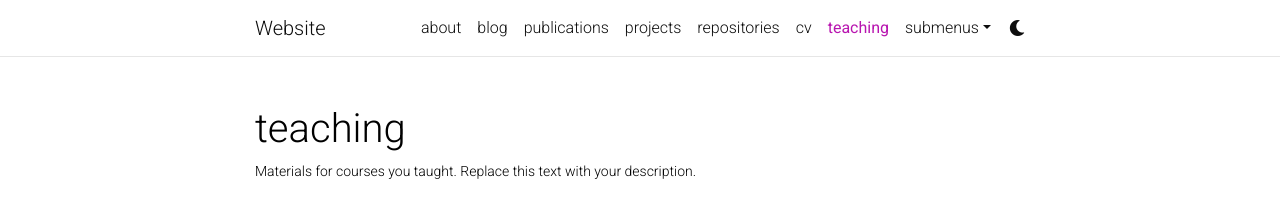
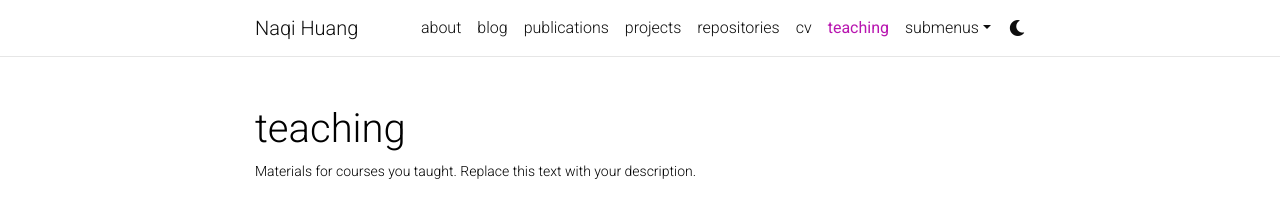
Before and after one commit to Nakie7/Nakie7.github.io, a Jekyll site: the page built from _pages/teaching.md, in a window 1280 px wide. Shown: the top 210 px of the page. Built offline with Jekyll 4.4.1, drawn with Linux system fonts in a browser that asks for light colours; comment, search, counter and statistics services are not loaded; a style sheet for code colours, icons or effects is not loaded.

Commit message:
titlechange

```diff
--- a/_config.yml
+++ b/_config.yml
@@ -2,7 +2,7 @@
 # Site settings
 # -----------------------------------------------------------------------------
 
-title: Website # the website title (if blank, full name will be used instead)
+title: Naqi Huang # the website title (if blank, full name will be used instead)
 first_name: Naqi
 middle_name:
 last_name: Huang
```
